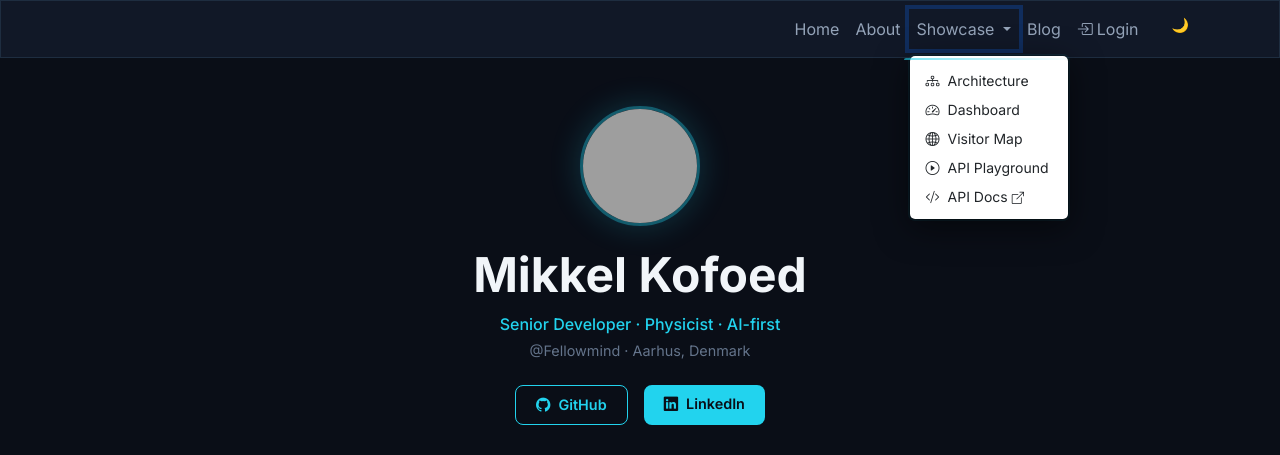
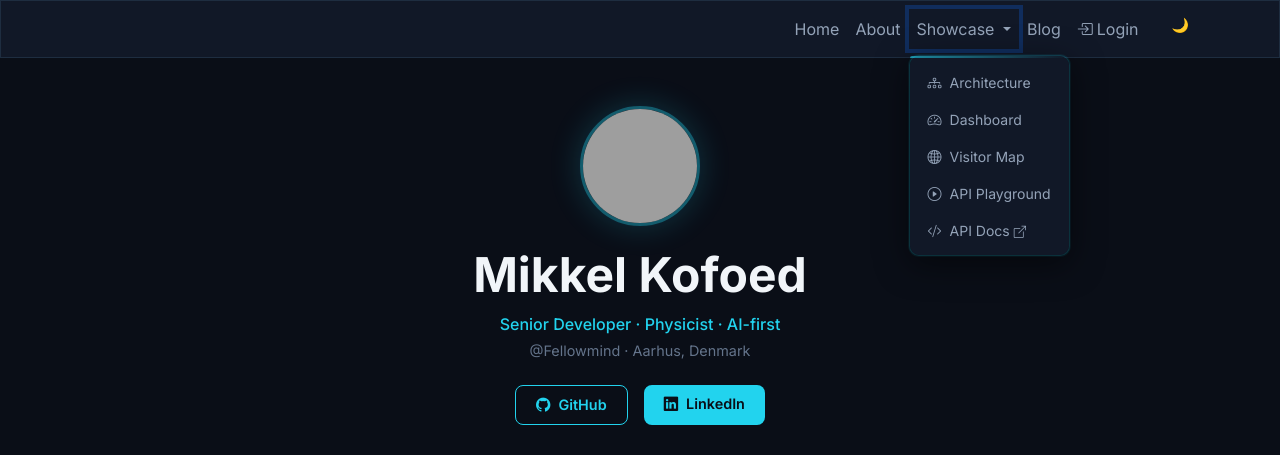
Before and after one commit to mkofoed/homepage, a Django app: template core/templates/core/about.html in a window 1280 px wide, after a click on "Showcase". Shown: the top 455 px of the page. Run offline with Django 5.2, Linux system fonts and the light colour scheme; the template is opened without the code that fills it, so the values that code supplies are empty; some libraries are stand-ins or nearby versions; grey boxes are pictures that could not be loaded.

Commit message:
fix: add !important to dropdown styles to beat Bootstrap specificity

```diff
--- a/static/css/design-system.css
+++ b/static/css/design-system.css
@@ -389,38 +389,15 @@ body {
 }
 
 .dropdown-menu {
-  background-color: #111827;
-  border: 1px solid rgba(34,211,238,0.15);
-  border-radius: 10px;
-  box-shadow: 0 8px 32px rgba(0,0,0,0.5), 0 0 0 1px rgba(34,211,238,0.08);
-  padding: 6px;
+  background-color: #111827 !important;
+  border: 1px solid rgba(34,211,238,0.15) !important;
+  border-radius: 10px !important;
+  box-shadow: 0 8px 32px rgba(0,0,0,0.5), 0 0 0 1px rgba(34,211,238,0.08) !important;
+  padding: 6px !important;
   backdrop-filter: blur(12px);
   margin-top: 6px !important;
 }
 
-.dropdown-item {
-  color: #94a3b8;
-  border-radius: 6px;
-  padding: 8px 12px;
-  font-size: 0.875rem;
-  display: flex;
-  align-items: center;
-  gap: 2px;
-  transition: background 150ms, color 150ms;
-}
-
-.dropdown-item:hover,
-.dropdown-item:focus {
-  background-color: rgba(34,211,238,0.08);
-  color: #22d3ee;
-}
-
-.dropdown-item:active {
-  background-color: rgba(34,211,238,0.15);
-  color: #22d3ee;
-}
-
-/* Thin cyan accent line at top of dropdown */
 .dropdown-menu::before {
   content: '';
   display: block;
@@ -429,6 +406,26 @@ body {
   border-radius: 8px 8px 0 0;
   margin: -6px -6px 6px -6px;
   opacity: 0.6;
+}
+
+.dropdown-item {
+  color: #94a3b8 !important;
+  border-radius: 6px !important;
+  padding: 8px 12px !important;
+  font-size: 0.875rem !important;
+  transition: background 150ms, color 150ms !important;
+  background-color: transparent !important;
+}
+
+.dropdown-item:hover,
+.dropdown-item:focus {
+  background-color: rgba(34,211,238,0.08) !important;
+  color: #22d3ee !important;
+}
+
+.dropdown-item:active {
+  background-color: rgba(34,211,238,0.15) !important;
+  color: #22d3ee !important;
 }
 
 .spinner-border {
```
